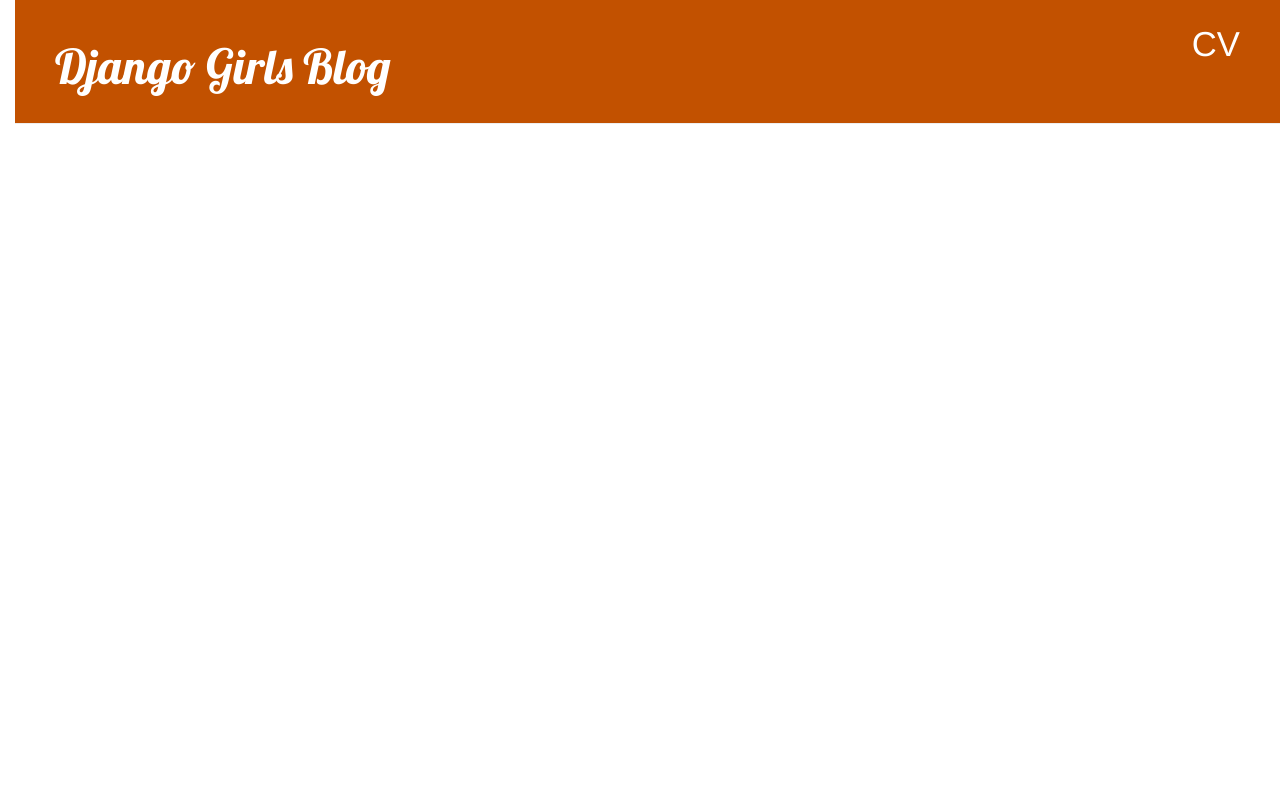
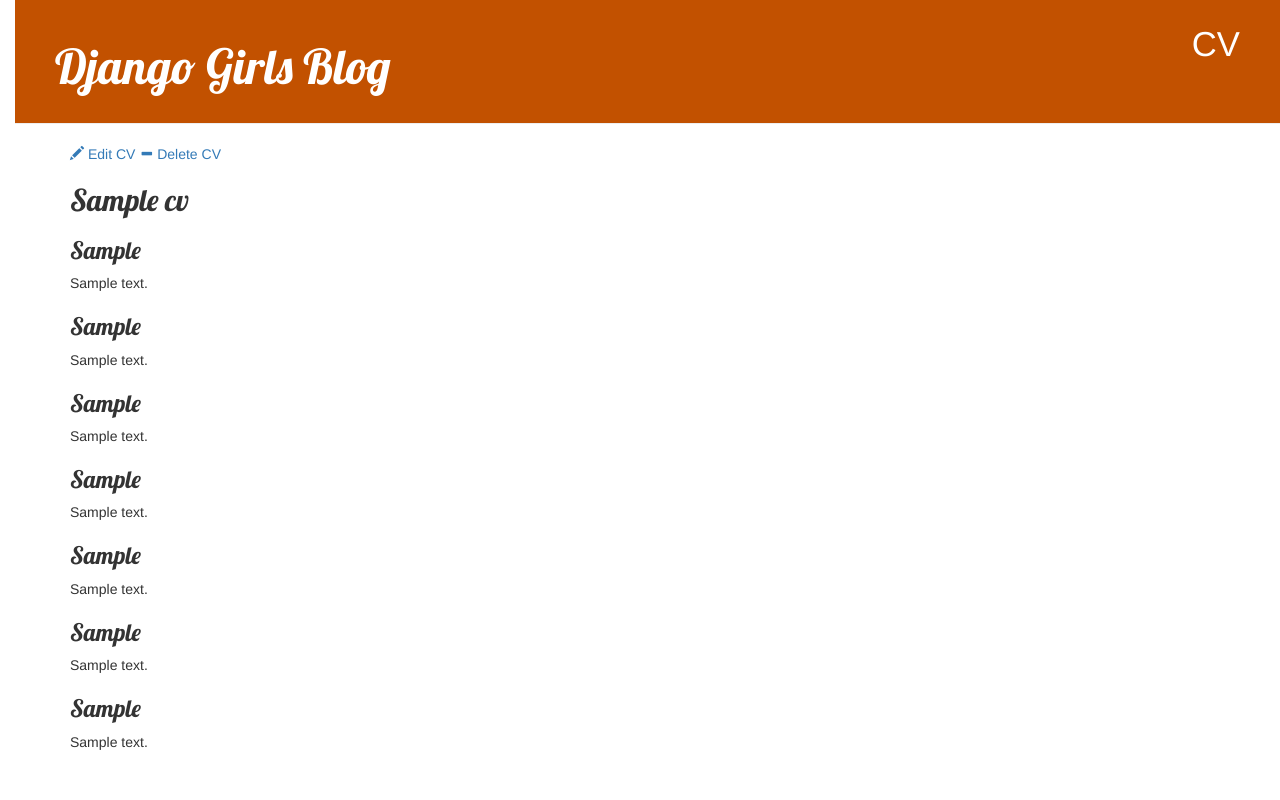
Before and after one commit to Teshma/django_blog, a Django app: page /cv in a window 1280 px wide. Run offline with Django 3.2, Linux system fonts and the light colour scheme; tables that the repository leaves empty hold one stand-in row (values such as "Sample post"); some libraries are stand-ins or nearby versions.

Commit message:
can create new cv, save it and delete and display it all in html. first functional test passing

```diff
--- a/blog/templates/blog/base.html
+++ b/blog/templates/blog/base.html
@@ -1,4 +1,3 @@
-{% load markdown_deux_tags %}
 {% load static %}
 <html>
     <head>
--- a/blog/templates/blog/cv.html
+++ b/blog/templates/blog/cv.html
@@ -1,10 +1,29 @@
 {% extends "blog/base.html" %}
+{% load markdown_deux_tags %}
 
 {% block content %}
 
     {% if cv is False %}
         <a id="new_cv_button" href="{% url 'new_cv' %}"><span class="glyphicon glyphicon-plus"></span> New CV</a>
+    {% elif cv %}
+    <a id="edit_cv_button" href="{% url 'edit_cv' %}"><span class="glyphicon glyphicon-pencil"></span> Edit CV</a>
+    <a id="delete_cv_button" href="{% url 'delete_cv' %}"><span class="glyphicon glyphicon-minus"></span> Delete CV</a>
+        <div class="CV">
+            <h2 id="title">{{cv.title}}</h2>
+            <h3 id="first_section">{{cv.first_section}}</h3>
+            <p id="first_section_text">{{cv.first_section_text|markdown}}</p>
+            <h3 id="second_section">{{cv.second_section}}</h3>
+            <p id="second_section_text">{{cv.second_section_text|markdown}}</p>
+            <h3 id="third_section">{{cv.third_section}}</h3>
+            <p id="third_section_text">{{cv.third_section_text|markdown}}</p>
+            <h3 id="fourth_section">{{cv.fourth_section}}</h3>
+            <p id="fourth_section_text">{{cv.fourth_section_text|markdown}}</p>
+            <h3 id="fifth_section">{{cv.fifth_section}}</h3>
+            <p id="fifth_section_text">{{cv.fifth_section_text|markdown}}</p>
+            <h3 id="sixth_section">{{cv.sixth_section}}</h3>
+            <p id="sixth_section_text">{{cv.sixth_section_text|markdown}}</p>
+            <h3 id="seventh_section">{{cv.seventh_section}}</h3>
+            <p id="seventh_section_text">{{cv.seventh_section_text|markdown}}</p>
+        </div>
     {% endif %}
-    <!-- need to display cv if there is one-->
-
 {% endblock %}
--- a/blog/urls.py
+++ b/blog/urls.py
@@ -8,5 +8,6 @@ urlpatterns = [
     path("post/<int:pk>/edit", views.post_edit, name="post_edit"),
     path("cv", views.view_cv, name="view_cv"),
     path("cv/new", views.new_cv, name="new_cv"),
-    path("cv/edit", views.edit_cv, name="edit_cv")
+    path("cv/edit", views.edit_cv, name="edit_cv"),
+    path("cv/delete", views.delete_cv, name="delete_cv"),
 ]
--- a/blog/views.py
+++ b/blog/views.py
@@ -42,8 +42,12 @@ def post_edit(request, pk):
 
 ##TODO
 def view_cv(request):
-    cv = CV.objects.first() or False
-    return render(request, "blog/cv.html", {"cv": cv})
+    cv = CV.objects.first()
+    print(cv)
+    if cv:
+        return render(request, "blog/cv.html", {"cv": cv})
+    else:
+        return render(request, "blog/cv.html", {"cv": False})
 
 def new_cv(request):
     if request.method == "POST":
@@ -55,7 +59,11 @@ def new_cv(request):
             return redirect("view_cv")
     else:
         form = CVForm()
-    return render(request, "blog/cv.html", {"form": form})
+    return render(request, "blog/cv_edit.html", {"form": form})
 
-def edit_cv(request, pk):
+def edit_cv(request):
     return render(request, "blog/cv.html")
+
+def delete_cv(request):
+    CV.objects.first().delete()
+    return redirect("view_cv")
```
Also changed, not shown: blog/templates/blog/cv_edit.html (added, +10 -0 lines), functional_tests.py (+10 -3 lines).
